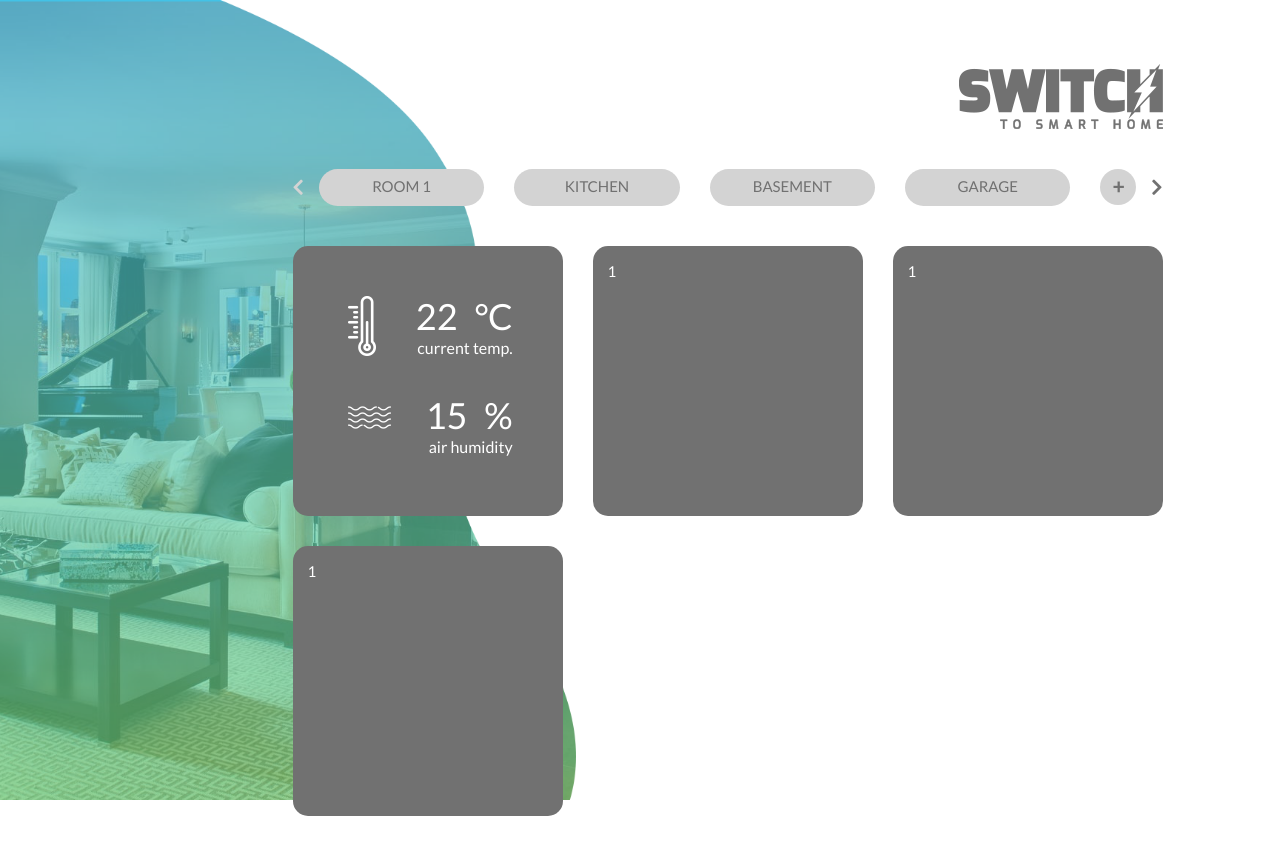
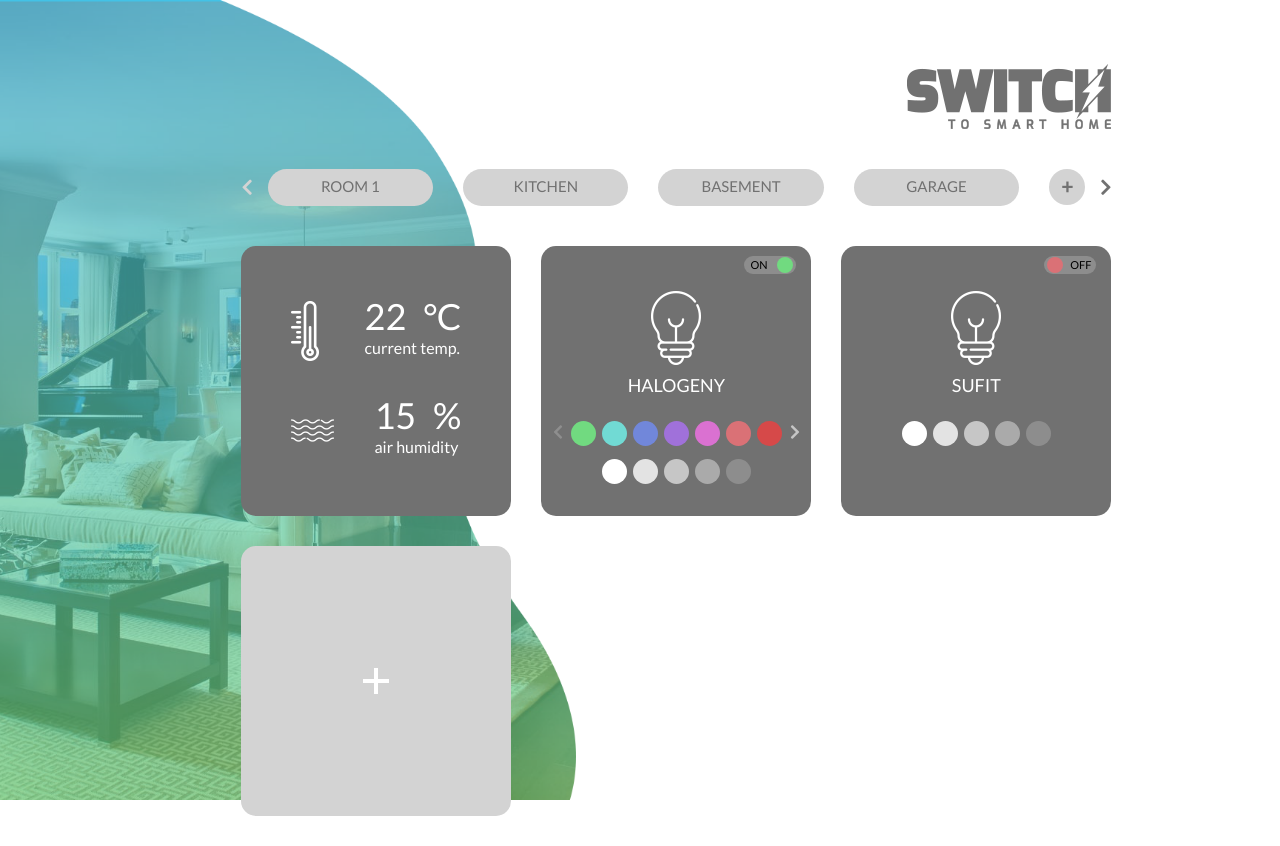
Before and after one commit to karolina-siemieniuk-morawska/switch, a plain HTML site: page index.html in a window 1280 px wide. Drawn offline with nearby package versions, Linux system fonts and the light colour scheme.

Commit message:
finished static view, ready for minor fixes

```diff
--- a/index.html
+++ b/index.html
@@ -58,13 +58,18 @@
           <!-- Room contitions box -->
           <section class="col-4">
             <div class="room-conditions">
+              <!-- Temperature -->
               <div class="temperature">
+                <span class="temp"></span>
                 <h3>
                   <span id="temperature">22</span> &deg;C
                   <p>current temp.</p>
                 </h3>
               </div>
+
+              <!-- Humidity -->
               <div class="humidity">
+                <span class="humid"></span>
                 <h3>
                   <span id="humidity">15</span> %
                   <p>air humidity</p>
@@ -75,17 +80,71 @@
 
           <!-- Halogeny -->
           <section class="col-4">
-            <div class="halogens">1</div>
+            <div class="halogens">
+              <div class="on button rounded-pill">
+                <p>ON</p>
+                <span class="rounded-circle on-circle"></span>
+              </div>
+
+              <!-- Lightbulb -->
+              <figure>
+                <img src="assets/images/lightbulb.png" alt="lightbulb" />
+                <figcaption>Halogeny</figcaption>
+              </figure>
+
+              <!-- Selct light color section -->
+              <div class="lights color">
+                <a class="arrow-left"><i class="fas fa-chevron-left"></i></a>
+                <span class="green"></span>
+                <span class="turquoise"></span>
+                <span class="blue"></span>
+                <span class="purple"></span>
+                <span class="pink"></span>
+                <span class="coral"></span>
+                <span class="red"></span>
+                <a class="arrow-right"><i class="fas fa-chevron-right"></i></a>
+              </div>
+              <div class="lights grey">
+                <span class="gray-1"></span>
+                <span class="gray-2"></span>
+                <span class="gray-3"></span>
+                <span class="gray-4"></span>
+                <span class="gray-5"></span>
+              </div>
+            </div>
           </section>
 
           <!-- Sufit -->
           <section class="col-4">
-            <div class="celling">1</div>
+            <div class="celling">
+              <!-- ON / OFF buttons -->
+              <div class="off button rounded-pill">
+                <p>OFF</p>
+                <span class="rounded-circle off-circle"></span>
+              </div>
+
+              <!-- Lightbulb -->
+              <figure>
+                <img src="assets/images/lightbulb.png" alt="lightbulb" />
+                <figcaption>Sufit</figcaption>
+              </figure>
+
+              <!-- Selct light color section -->
+              <div class="lights grey">
+                <span class="gray-1"></span>
+                <span class="gray-2"></span>
+                <span class="gray-3"></span>
+                <span class="gray-4"></span>
+                <span class="gray-5"></span>
+              </div>
+            </div>
           </section>
 
           <!-- Add device -->
           <section class="col-4">
-            <div class="add-device-button">1</div>
+            <div class="add-device">
+              <a><img src="./assets/images/plus.png" /></a>
+            </div>
           </section>
         </div>
       </div>
--- a/style.css
+++ b/style.css
@@ -36,10 +36,11 @@ body:before {
 
 /* PAGE CONTENT */
 .container-fluid {
-  max-width: 1000px;
-  width: 900px;
+  max-width: 1300px;
+  min-width: 900px;
+  width: 50vw;
   margin-top: 8vh;
-  margin-right: 8vw;
+  margin-right: 12vw;
 }
 
 /* Navigation bar */
@@ -61,20 +62,21 @@ body:before {
 
 /* nav arrows */
 
-.fa-chevron-right,
-.fa-chevron-left {
+#navigation .fa-chevron-right,
+#navigation .fa-chevron-left {
   font-size: 18px;
   cursor: pointer;
   padding: 7px 15px;
 }
 
-.fa-chevron-left {
+#navigation .fa-chevron-left {
   color: #d3d3d3;
 }
 
-.fa-chevron-right {
+#navigation .fa-chevron-right {
   color: #717171;
 }
+
 /* nav buttons */
 #navigation > li {
   background: #d3d3d3;
@@ -105,14 +107,16 @@ section > * {
   color: white;
   margin-bottom: 30px;
   border-radius: 15px;
-  padding: 15px;
+  padding: 10px;
   height: 270px;
+  display: flex;
+  flex-direction: column;
+  align-items: center;
+  position: relative;
 }
 
 .room-conditions {
   padding: 50px;
-  display: flex;
-  flex-direction: column;
   justify-content: space-between;
   align-items: flex-end;
 }
@@ -122,26 +126,19 @@ section > * {
   display: flex;
   align-items: center;
   justify-content: space-between;
+  width: 100%;
 }
 
-.temperature h3:before {
+.temp {
   content: url("./assets/images/thermometer.png");
-  display: block;
-  position: absolute;
-  left: 70px;
 }
 
-.humidity h3:before {
+.humid {
   content: url("./assets/images/river.png");
-  display: block;
-  position: absolute;
-  left: 70px;
 }
 
 .room-conditions h3 {
   font-size: 36px !important;
-  min-width: 200px;
-  text-align: end;
 }
 
 .room-conditions span {
@@ -152,3 +149,145 @@ section > * {
   font-size: 16px !important;
   margin-bottom: 0 !important;
 }
+
+figure {
+  display: flex;
+  flex-direction: column;
+  align-items: center;
+  margin: 35px 0 12px 0;
+}
+
+section figcaption {
+  text-transform: uppercase;
+  font-size: 18px;
+  padding: 7px;
+}
+
+.lights {
+  display: flex;
+  align-items: center;
+  margin-bottom: 7px;
+}
+
+.lights .fa-chevron-left {
+  color: #8e8e8e;
+  margin-right: 5px;
+  font-size: 16px;
+  cursor: pointer;
+}
+
+.lights .fa-chevron-right {
+  color: #c5c5c5;
+  margin-left: 5px;
+  font-size: 16px;
+  cursor: pointer;
+}
+
+.lights span {
+  display: inline-block;
+  width: 25px;
+  height: 25px;
+  border-radius: 100%;
+  margin: 3px;
+  cursor: pointer;
+}
+
+.gray-1 {
+  background: #fff;
+}
+
+.gray-2 {
+  background: #e3e3e3;
+}
+
+.gray-3 {
+  background: #c6c6c6;
+}
+
+.gray-4 {
+  background: #aaaaaa;
+}
+
+.gray-5 {
+  background: #8d8d8d;
+}
+
+.green {
+  background: #71da80;
+}
+
+.turquoise {
+  background: #71dad4;
+}
+
+.blue {
+  background: #7187da;
+}
+
+.purple {
+  background: #a071da;
+}
+
+.pink {
+  background: #da71d1;
+}
+
+.coral {
+  background: #da7176;
+}
+
+.red {
+  background: #d64949;
+}
+
+.add-device {
+  display: flex;
+  justify-content: center;
+  align-items: center;
+  background: #d3d3d3;
+}
+
+.on,
+.off {
+  position: absolute;
+  right: 15px;
+  width: 52px;
+  background: #8d8d8d;
+  color: black;
+  font-size: 11px;
+  cursor: pointer;
+  display: flex;
+  justify-content: space-between;
+  align-items: center;
+  padding: 1px 3px;
+}
+
+.on > p,
+.off > p {
+  margin-bottom: 0 !important;
+}
+
+.button > span {
+  width: 16px;
+  height: 16px;
+}
+
+.on > p {
+  order: 1;
+  padding-left: 3px;
+}
+
+.on-circle {
+  background: #71da80;
+  order: 2;
+}
+
+.off-circle {
+  background: #da7176;
+  order: 1;
+}
+
+.off > p {
+  order: 2;
+  padding-right: 2px;
+}
```
Also changed, not shown: assets/images/arrow-left.png (deleted), assets/images/arrow-right.png (deleted), assets/images/off.png (added), assets/images/on.png (added), assets/images/plus-grey.png (deleted).
